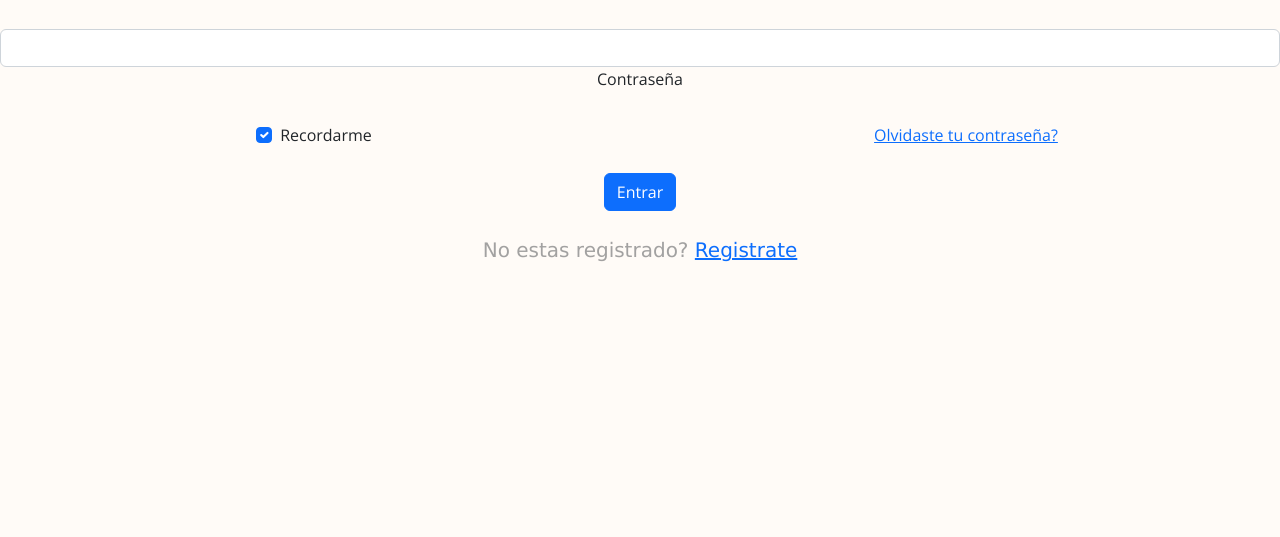
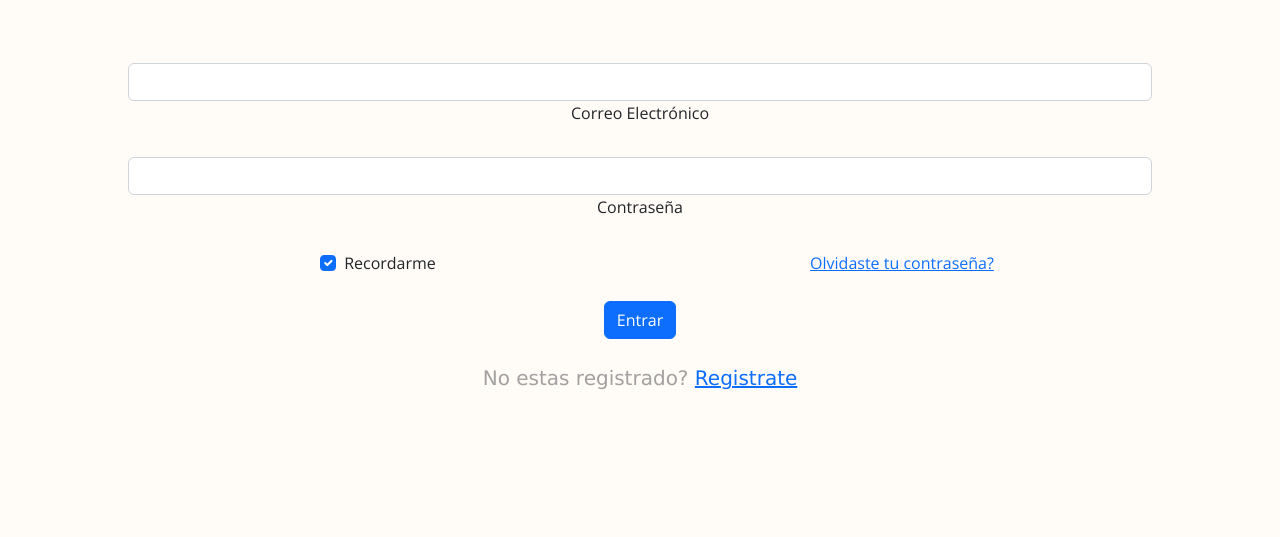
Before and after one commit to JCCoronaGN/ProyectoGN, a plain HTML site: page index.html in a window 1280 px wide. Shown: the part 358-895 px from the top of the page. Before the commit the page ends 800 px from the top, so only its background shows below. Drawn offline with nearby package versions, Linux system fonts and the light colour scheme.

Commit message:
Segundo Commit

```diff
--- a/index.html
+++ b/index.html
@@ -42,6 +42,7 @@
     <section class="main">
         <h1>Sistema desarrollado para el curso de Desarrollo</h1>
         <form>
+          <div class="centrar">
             <!-- Usuario -->
             <div class="form-outline mb-4">
               <input type="email" id="form2Example1" class="form-control" />
@@ -74,6 +75,7 @@
             <div class="text-center">
               <p>No estas registrado? <a href="#!">Registrate</a></p>
             </div>
+          </div>
           </form>
     </section>
     <script src="https://cdn.jsdelivr.net/npm/bootstrap@5.2.2/dist/js/bootstrap.bundle.min.js"
--- a/styles.css
+++ b/styles.css
@@ -412,3 +412,9 @@ button:hover {
 @media ((min-width: 992px) and (max-width: 1199px)) {}
 
 @media (min-width: 1200px) {}
+
+.centrar {
+    padding:10%;
+    display:flexbox;
+
+  }
```
